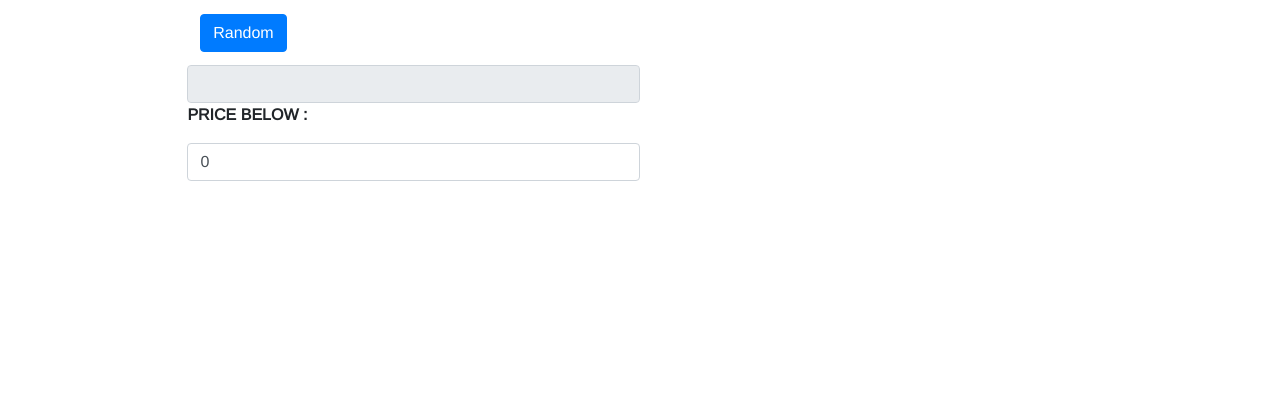
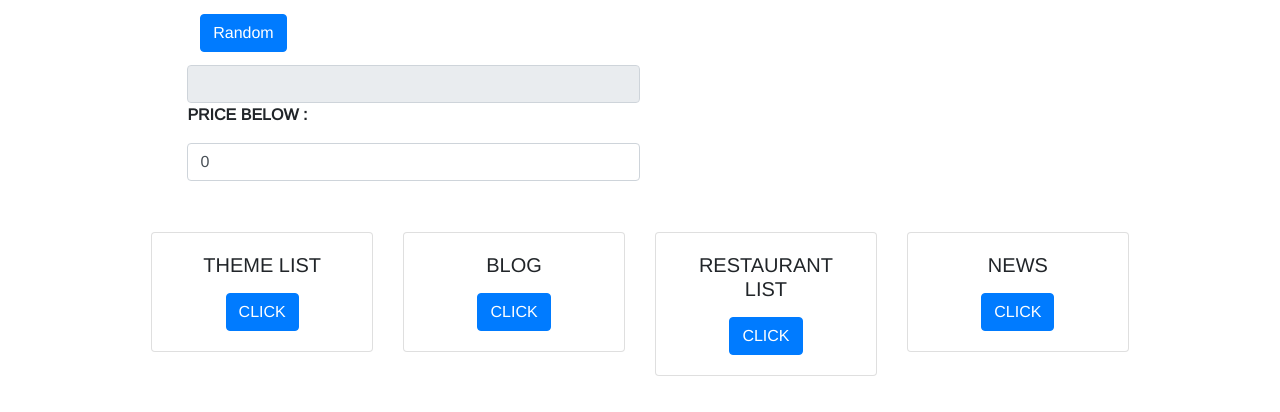
Before and after one commit to setthawutleela/mealfinder, a website: page homepage.html in a window 1280 px wide. Shown: the part 244-656 px from the top of the page. Drawn offline with nearby package versions, Linux system fonts and the light colour scheme; no server answers.

Commit message:
ssssssss

```diff
--- a/app.js
+++ b/app.js
@@ -128,6 +128,10 @@ app.get('/customer/report', (req, res) => {
 
 app.get('/aboutus', (req, res) => {
     res.sendFile(__dirname+'/aboutus.html')
+});
+
+app.get('/news', (req, res) => {
+    res.sendFile(__dirname+'/news.html')
 });
 
 
--- a/homepage.html
+++ b/homepage.html
@@ -79,11 +79,48 @@
             <div class="card-body">
                 <h5 class="card-title">NEWS</h5>
                 <p class="card-text"></p>
-                <a href="#" class="btn btn-primary">CLICK</a>
+                <a href="/news" class="btn btn-primary">CLICK</a>
             </div>
             </div>
         </div>
     </div>
+    <div class="row" style="margin: 4vw; text-align: center;">
+        <div class="col-sm-3">
+            <div class="card">
+            <div class="card-body">
+                <h5 class="card-title">THEME LIST</h5>
+                <p class="card-text"></p>
+                <a href="/signin" class="btn btn-primary">CLICK</a>
+            </div>
+            </div>
+        </div>
+        <div class="col-sm-3">
+            <div class="card">
+            <div class="card-body">
+                <h5 class="card-title">BLOG</h5>
+                <p class="card-text"></p>
+                <a href="/signin" class="btn btn-primary">CLICK</a>
+            </div>
+            </div>
+        </div>
+        <div class="col-sm-3">
+            <div class="card">
+            <div class="card-body">
+                <h5 class="card-title">RESTAURANT LIST</h5>
+                <p class="card-text"></p>
+                <a href="/signin" class="btn btn-primary">CLICK</a>
+            </div>
+            </div>
+        </div>
+        <div class="col-sm-3">
+            <div class="card">
+            <div class="card-body">
+                <h5 class="card-title">NEWS</h5>
+                <p class="card-text"></p>
+                <a href="/signin" class="btn btn-primary">CLICK</a>
+            </div>
+            </div>
+        </div>
 </body>
 </html>
 
```
Also changed, not shown: aboutUs.html (+1 -1 lines), news.html (+1 -53 lines).
